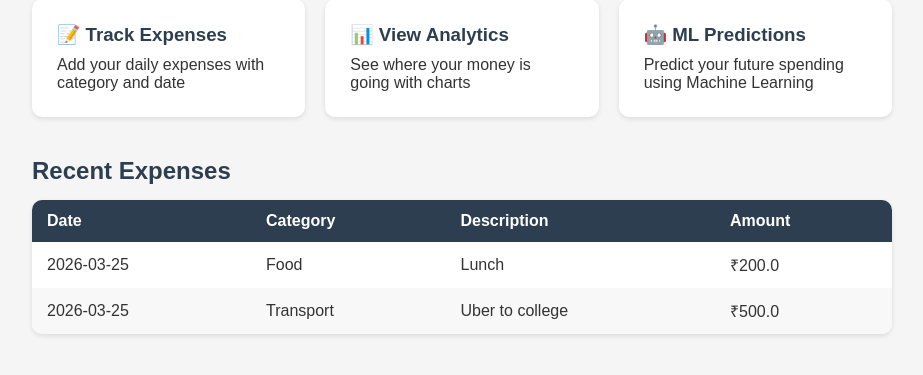
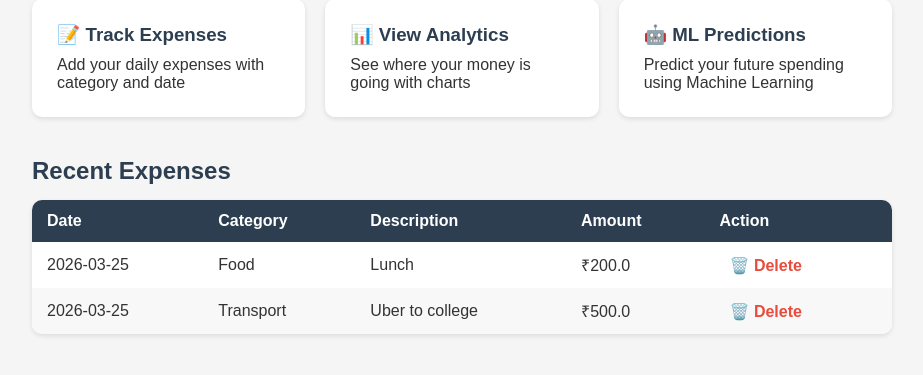
Before and after one commit to tusharyadav869/Smart-Expense-Tracker, a Flask app: page / in a window 1280 px wide. Shown: the part 212-587 px from the top of the page, without its empty margins (178-1101 px from the left). Run offline with Flask 3, Linux system fonts and the light colour scheme; data comes from the database, SQL or seed files in the repository; both versions use the stored data as it was after the commit.

Commit message:
Task 3: Added delete expenses feature

```diff
--- a/app.py
+++ b/app.py
@@ -57,5 +57,13 @@ def add():
 def about():
     return render_template('about.html')
 
+@app.route('/delete/<int:id>')
+def delete(id):
+    conn = get_db_connection()
+    conn.execute('DELETE FROM expenses WHERE id = ?', (id,))
+    conn.commit()
+    conn.close()
+    return redirect(url_for('home'))
+
 if __name__ == '__main__':
     app.run(debug=True)
--- a/static/style.css
+++ b/static/style.css
@@ -166,3 +166,17 @@ h2 {
     color: #2c3e50;
     margin-bottom: 10px;
 }
+
+/* DELETE BUTTON */
+.delete-btn {
+    color: #e74c3c;
+    text-decoration: none;
+    font-weight: bold;
+    padding: 5px 10px;
+    border-radius: 5px;
+}
+
+.delete-btn:hover {
+    background-color: #e74c3c;
+    color: white;
+}
--- a/templates/index.html
+++ b/templates/index.html
@@ -30,6 +30,7 @@
                     <th>Category</th>
                     <th>Description</th>
                     <th>Amount</th>
+                    <th>Action</th>
                 </tr>
             </thead>
             <tbody>
@@ -39,6 +40,12 @@
                     <td>{{ expense['category'] }}</td>
                     <td>{{ expense['description'] }}</td>
                     <td>₹{{ expense['amount'] }}</td>
+                    <td>
+                        <a href="/delete/{{ expense['id'] }}" class="delete-btn"
+                           onclick="return confirm('Are you sure you want to delete this expense?')">
+                            🗑️ Delete
+                        </a>
+                    </td>
                 </tr>
                 {% endfor %}
             </tbody>
```
Also changed, not shown: expenses.db.
